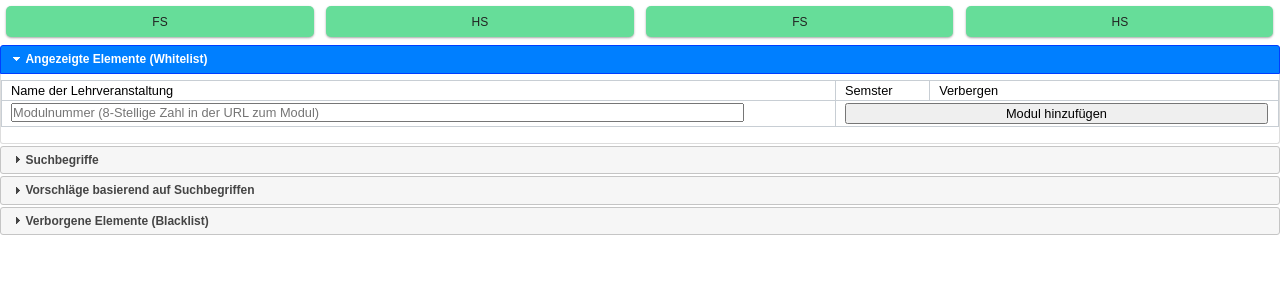
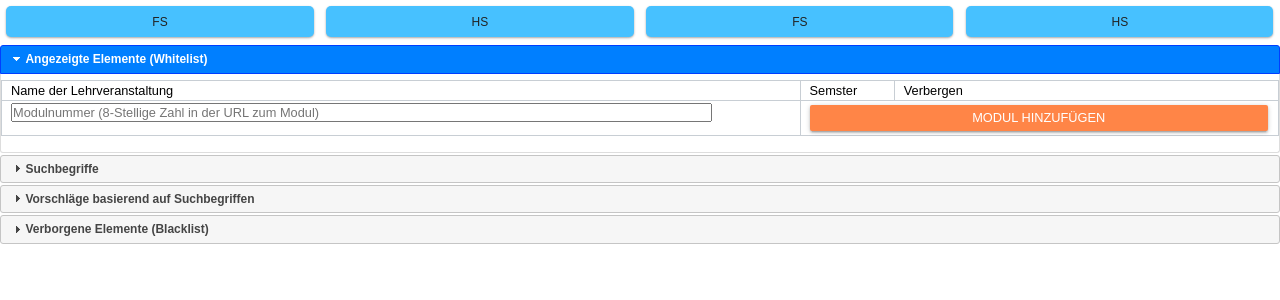
Before and after one commit to bodobraegger/GreenVVZ, a Flask app: template templates/front_dev.html in a window 1280 px wide. Shown: the top 300 px of the page. Run offline with Flask 2, Linux system fonts and the light colour scheme; the template is opened without the code that fills it, so the values that code supplies are empty.

Commit message:
make buttons orange n stuff

```diff
--- a/static/general.css
+++ b/static/general.css
@@ -1,6 +1,29 @@
 button {
     display: block;
-    width: 100%
+    margin: auto;
+
+    background-color: #ff8547;
+    color: white;
+    cursor: pointer;
+    overflow: hidden;
+    border: none;
+    border-radius: 2px;
+    display: inline-block;
+    padding: 0 16px;
+    height: 2em;
+    margin: 2px 0;
+    text-transform: uppercase;
+    font-family: -apple-system,BlinkMacSystemFont,"Segoe UI",Roboto,Oxygen-Sans,Ubuntu,Cantarell,"Helvetica Neue",sans-serif;
+    box-shadow: 0 2px 2px 0 rgba(0,0,0,0.14), 0 3px 1px -2px rgba(0,0,0,0.12), 0 1px 5px 0 rgba(0,0,0,0.2);
+
+    width: 100%;
+}
+button:disabled {
+    pointer-events: none;
+    background-color: #DFDFDF;
+    box-shadow: none;
+    color: #9F9F9F;
+    cursor: default
 }
 td {
     font-size: 80%;
@@ -12,3 +35,8 @@ span.semester {
     display: inline-block;
     width: 4.5em;
 }
+
+.ui-state-active, .ui-widget-content .ui-state-active, .ui-widget-header .ui-state-active, a.ui-button:active, .ui-button:active, .ui-button.ui-state-active:hover {
+    /* border: 1px solid #003eff; */
+    background: #47c1ff;
+}
```
Also changed, not shown: templates/includes/filter-selectors.html (+1 -41 lines).
